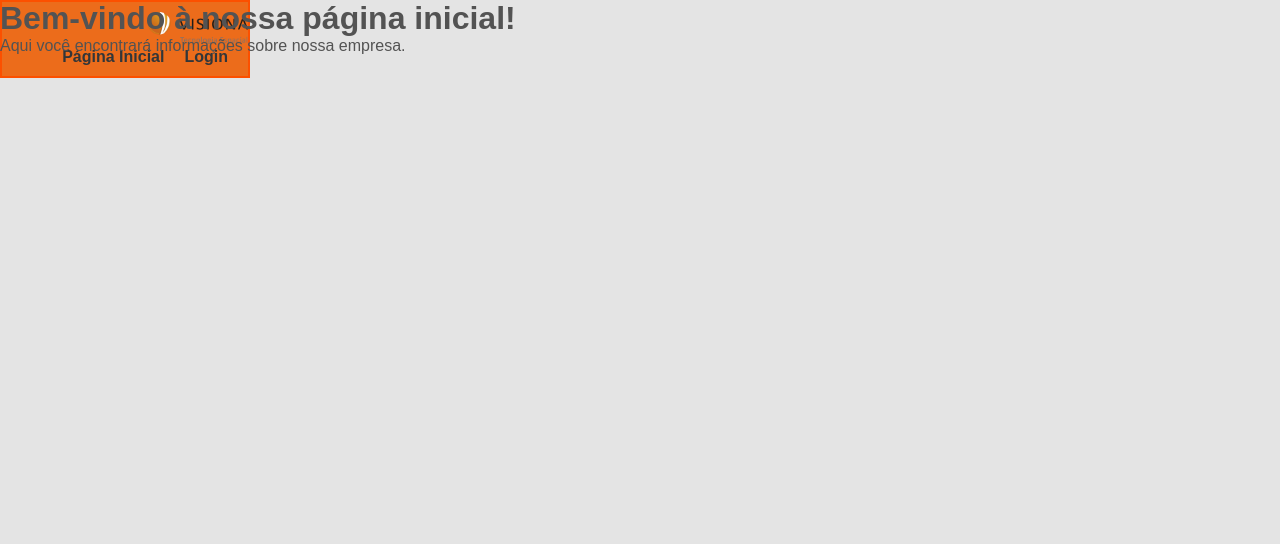
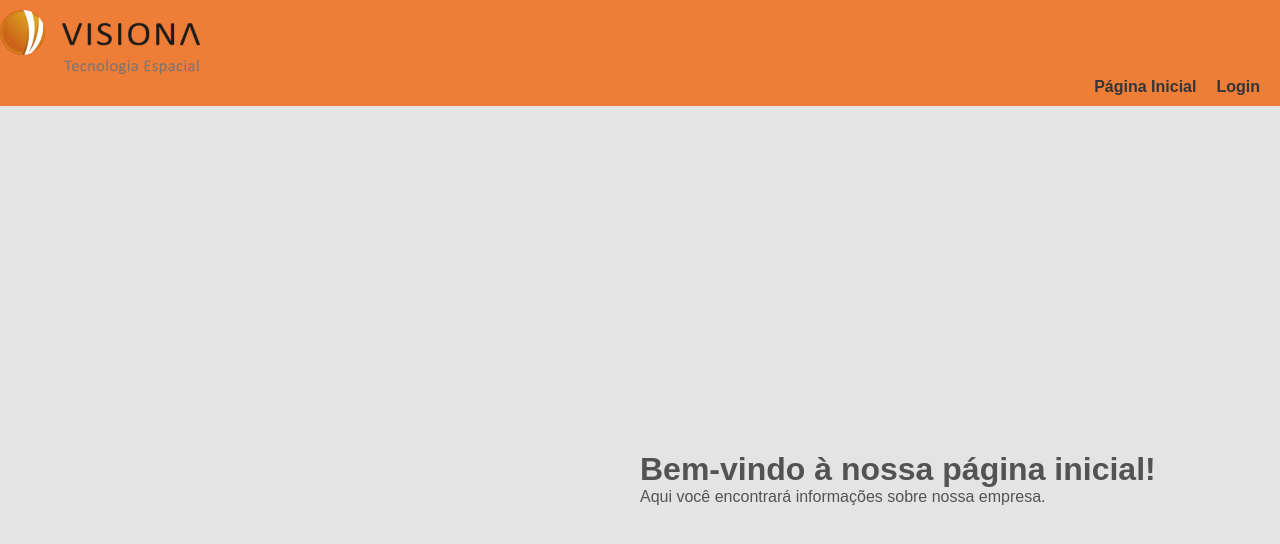
Before and after one commit to Our-time-Fatec/API-2024_1-Front, a React (Create React App) app: page / in a window 1280 px wide. Shown: the top 544 px of the page. Built offline with nearby package versions, Linux system fonts and the light colour scheme.

Commit message:
Correção da header: logo posta no lado esquerdo e mudança na estrutura de divs

```diff
--- a/src/App.css
+++ b/src/App.css
@@ -22,25 +22,3 @@ body {
   padding: 0;
   margin: 0;
 }
-header{
-  width: 250px;
-  background-color: #ec6c1b;
-  border: 2px solid #fc5000;
-  position: fixed;
-  top: 0;
-  left: 0;
-}
-.logo {
-  flex: 1;
-}
-.logo img {
-  max-width: 100%;
-}/* App.css */
-
-.logo {
-  flex: 1;
-}
-
-.logo img {
-  max-width: 100%;
-}
--- a/src/components/Header/header.css
+++ b/src/components/Header/header.css
@@ -4,13 +4,18 @@ header {
   width: 100%;
   text-align: right;
   margin: 0; /* Remove a margem padrão do cabeçalho */
+  max-width: 100%; /* Adiciona uma largura máxima para o header */
+  overflow: hidden; /* Esconde qualquer conteúdo que ultrapasse a largura máxima */
 }
 
-  .logo img {
-    max-width: 200px;
-    margin-top: 0px;
-    /* Define a largura máxima da imagem da logo */
-  }
+.logo {
+  margin-left: 0; /* Empurra a logo para a esquerda */
+}
+
+.logo img {
+  max-width: 200px;
+  margin-top: 0px;
+}
 
   nav ul {
     list-style-type: none; /* Remove os marcadores de lista */
--- a/src/components/Header/header.tsx
+++ b/src/components/Header/header.tsx
@@ -1,12 +1,11 @@
 import React from 'react';
 import './header.css';
-import logo from '../../assets/logo.png'
 
 function Header() {
   return (
     <header>
           <div className="logo">
-            <img src={logo} alt="Logo da Empresa" />
+            <img src={require('../../assets/logo.png')} alt="Logo da Empresa" />
           </div>
           <nav>
             <ul>
--- a/src/pages/Home/home.css
+++ b/src/pages/Home/home.css
@@ -1,28 +1,8 @@
 /* Estilos para o cabeçalho */
-.header {
-    background-color: #333; /* Cor de fundo do cabeçalho */
-    color: white; /* Cor do texto no cabeçalho */
-    padding: 20px; /* Espaçamento interno do cabeçalho */
-  }
 
   .logo {
     width: 100px; /* Largura da logo */
     margin-left: auto;
-  }
-
-  nav ul {
-    list-style-type: none; /* Remove os marcadores de lista */
-    padding: 0; /* Remove o espaçamento interno das listas */
-  }
-
-  nav ul li {
-    display: inline; /* Exibe os itens da lista em linha */
-    margin-right: 20px; /* Espaçamento entre os itens da lista */
-  }
-
-  nav ul li a {
-    color: white; /* Cor do texto dos links */
-    text-decoration: none; /* Remove o sublinhado padrão dos links */
   }
 
   /* Estilos para o conteúdo da página */
@@ -30,10 +10,17 @@
     margin-top: 20px; /* Espaçamento superior */
     padding: 20px; /* Espaçamento interno */
     border: 1px solid #ccc; /* Borda ao redor do conteúdo */
-  }
+
+}
   #page-container {
     position: relative;
     min-height: 100vh;
+  }
+
+  #text-box{
+    position: absolute;
+    bottom: 50%;
+    left: 50%
   }
 
   h1{
--- a/src/pages/Home/home.tsx
+++ b/src/pages/Home/home.tsx
@@ -4,8 +4,10 @@ import './home.css'
 function Home() {
   return (
     <div id='page-container'>
+      <div id='text-box'>
       <h1>Bem-vindo à nossa página inicial!</h1>
       <p>Aqui você encontrará informações sobre nossa empresa.</p>
+      </div>
     </div>
   );
 }
```
Also changed, not shown: src/components/Footer/footer.css (+12 -12 lines).
